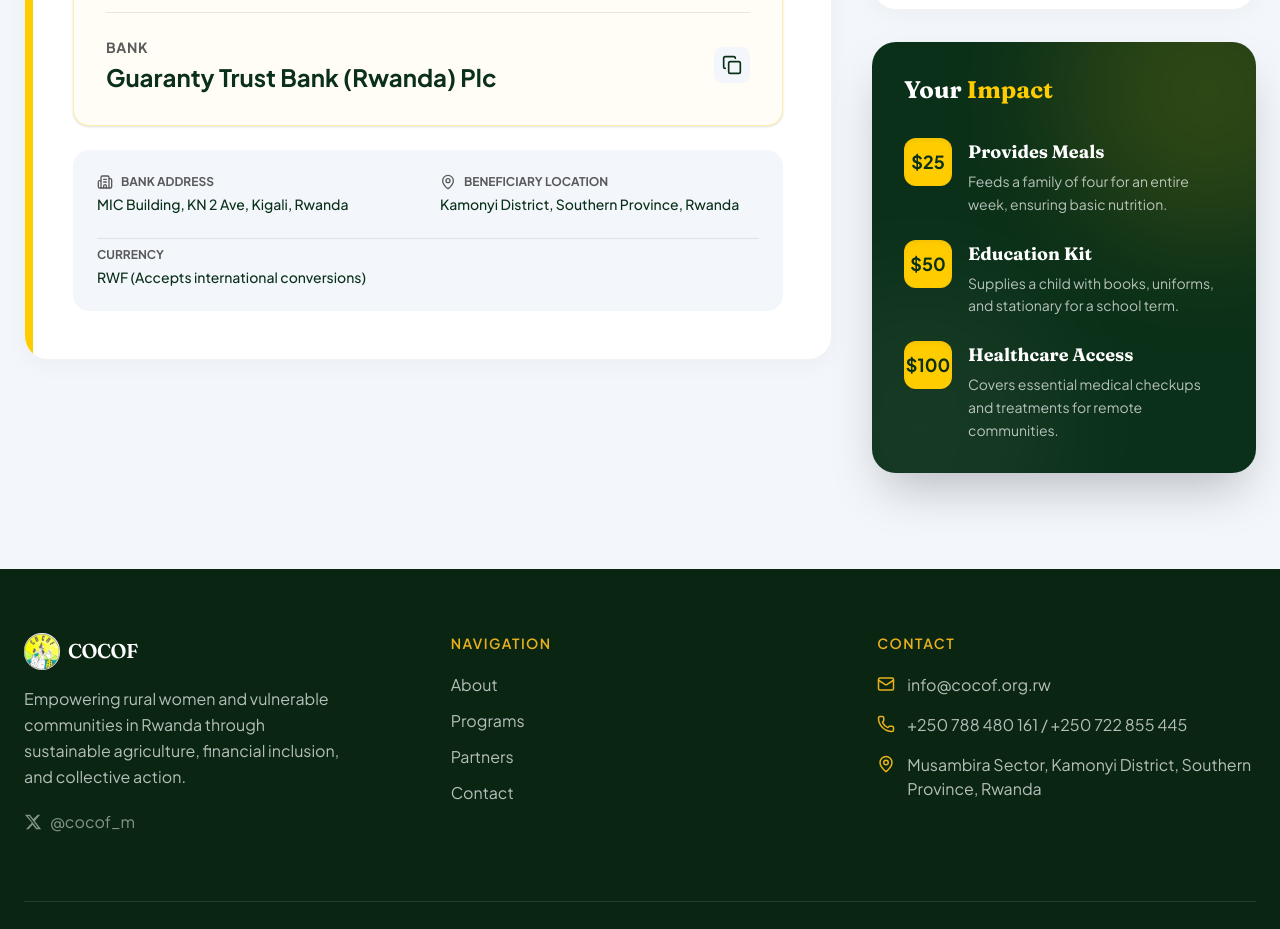
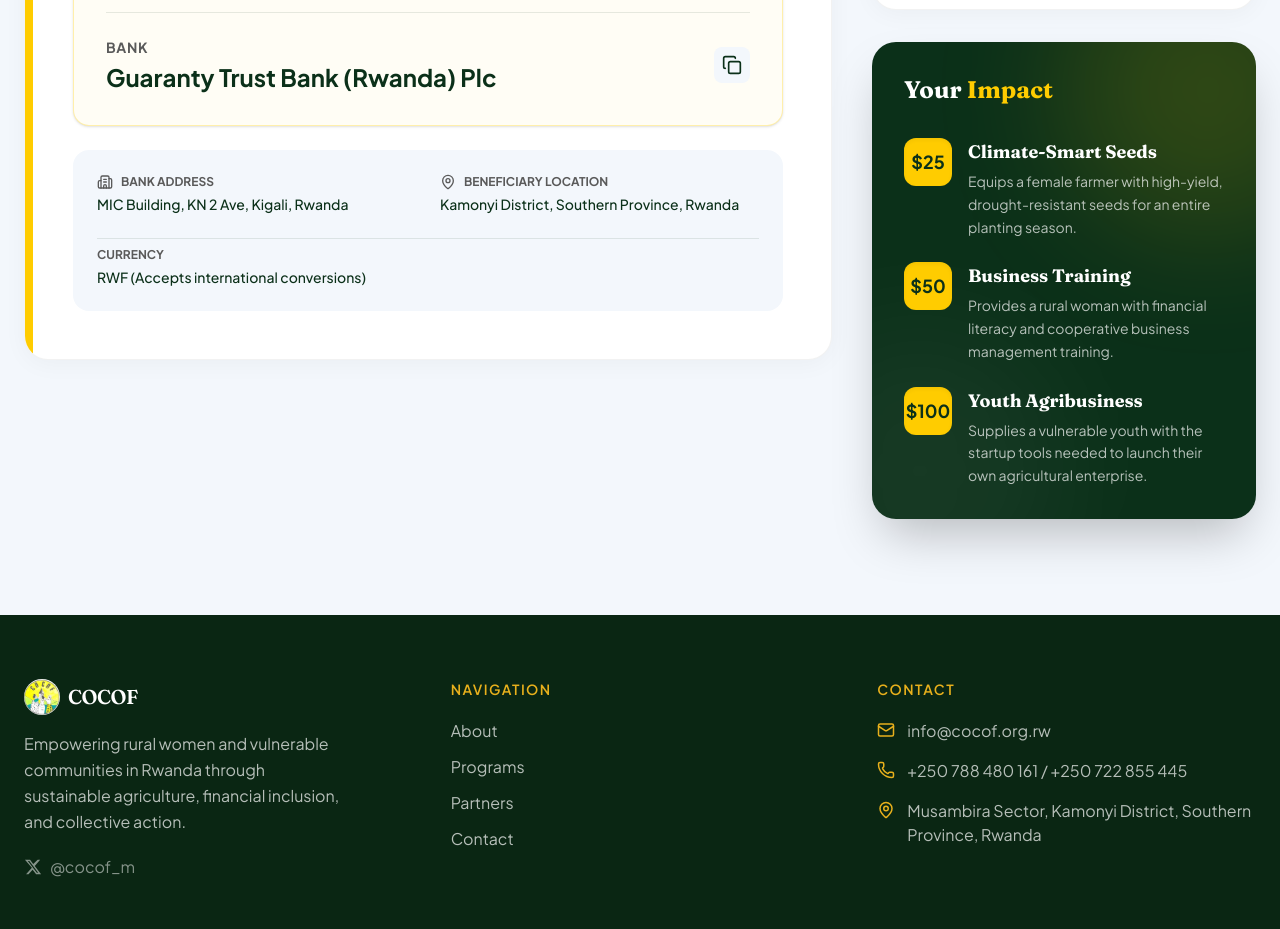
Before and after one commit to cocofrwanda26-del/cocof, a Next.js app: page /en/donate in a window 1280 px wide. Shown: the part 1120-2049 px from the top of the page. Built offline with nearby package versions, Linux system fonts and the light colour scheme.

Commit message:
Update code

```diff
--- a/app/[locale]/donate/page.tsx
+++ b/app/[locale]/donate/page.tsx
@@ -224,8 +224,8 @@
                     $25
                   </div>
                   <div>
-                    <h4 className="font-bold text-lg mb-1 text-white">{t("meals")}</h4>
-                    <p className="text-white/70 text-sm leading-relaxed">{t("mealsDesc")}</p>
+                    <h4 className="font-bold text-lg mb-1 text-white">{t("impactAgri")}</h4>
+                    <p className="text-white/70 text-sm leading-relaxed">{t("impactAgriDesc")}</p>
                   </div>
                 </li>
                 <li className="flex gap-4">
@@ -233,8 +233,8 @@
                     $50
                   </div>
                   <div>
-                    <h4 className="font-bold text-lg mb-1 text-white">{t("eduKit")}</h4>
-                    <p className="text-white/70 text-sm leading-relaxed">{t("eduKitDesc")}</p>
+                    <h4 className="font-bold text-lg mb-1 text-white">{t("impactBiz")}</h4>
+                    <p className="text-white/70 text-sm leading-relaxed">{t("impactBizDesc")}</p>
                   </div>
                 </li>
                 <li className="flex gap-4">
@@ -242,8 +242,8 @@
                     $100
                   </div>
                   <div>
-                    <h4 className="font-bold text-lg mb-1 text-white">{t("healthcare")}</h4>
-                    <p className="text-white/70 text-sm leading-relaxed">{t("healthcareDesc")}</p>
+                    <h4 className="font-bold text-lg mb-1 text-white">{t("impactYouth")}</h4>
+                    <p className="text-white/70 text-sm leading-relaxed">{t("impactYouthDesc")}</p>
                   </div>
                 </li>
               </ul>
--- a/messages/en.json
+++ b/messages/en.json
@@ -432,12 +432,12 @@
     "send": "Send Message",
     "impact1": "Your",
     "impact2": "Impact",
-    "meals": "Provides Meals",
-    "mealsDesc": "Feeds a family of four for an entire week, ensuring basic nutrition.",
-    "eduKit": "Education Kit",
-    "eduKitDesc": "Supplies a child with books, uniforms, and stationary for a school term.",
-    "healthcare": "Healthcare Access",
-    "healthcareDesc": "Covers essential medical checkups and treatments for remote communities.",
+    "impactAgri": "Climate-Smart Seeds",
+    "impactAgriDesc": "Equips a female farmer with high-yield, drought-resistant seeds for an entire planting season.",
+    "impactBiz": "Business Training",
+    "impactBizDesc": "Provides a rural woman with financial literacy and cooperative business management training.",
+    "impactYouth": "Youth Agribusiness",
+    "impactYouthDesc": "Supplies a vulnerable youth with the startup tools needed to launch their own agricultural enterprise.",
     "testimonial": "\"COCOF's transparency is unmatched. I know exactly where my money goes and I receive regular updates on the projects I support.\"",
     "testimonialName": "Sarah Mitchell",
     "monthlyDonor": "Monthly Donor"
--- a/messages/fr.json
+++ b/messages/fr.json
@@ -432,12 +432,12 @@
     "send": "Envoyer le message",
     "impact1": "Votre",
     "impact2": "Impact",
-    "meals": "Fournit des repas",
-    "mealsDesc": "Nourrit une famille de quatre personnes pendant une semaine entière, assurant une nutrition de base.",
-    "eduKit": "Kit d'éducation",
-    "eduKitDesc": "Fournit à un enfant des livres, des uniformes et des fournitures scolaires pour un trimestre.",
-    "healthcare": "Accès aux soins",
-    "healthcareDesc": "Couvre les bilans médicaux essentiels et les traitements pour les communautés isolées.",
+    "impactAgri": "Semences Adaptées",
+    "impactAgriDesc": "Équipe une agricultrice de semences à haut rendement et résistantes à la sécheresse pour toute une saison de plantation.",
+    "impactBiz": "Formation Commerciale",
+    "impactBizDesc": "Fournit à une femme rurale une formation en littératie financière et en gestion d'entreprise coopérative.",
+    "impactYouth": "Agro-industrie des Jeunes",
+    "impactYouthDesc": "Fournit à un jeune vulnérable les outils de démarrage nécessaires pour lancer sa propre entreprise agricole.",
     "testimonial": "\"La transparence du COCOF est inégalée. Je sais exactement où va mon argent et je reçois des mises à jour régulières sur les projets que je soutiens.\"",
     "testimonialName": "Sarah Mitchell",
     "monthlyDonor": "Donatrice mensuelle"
```
